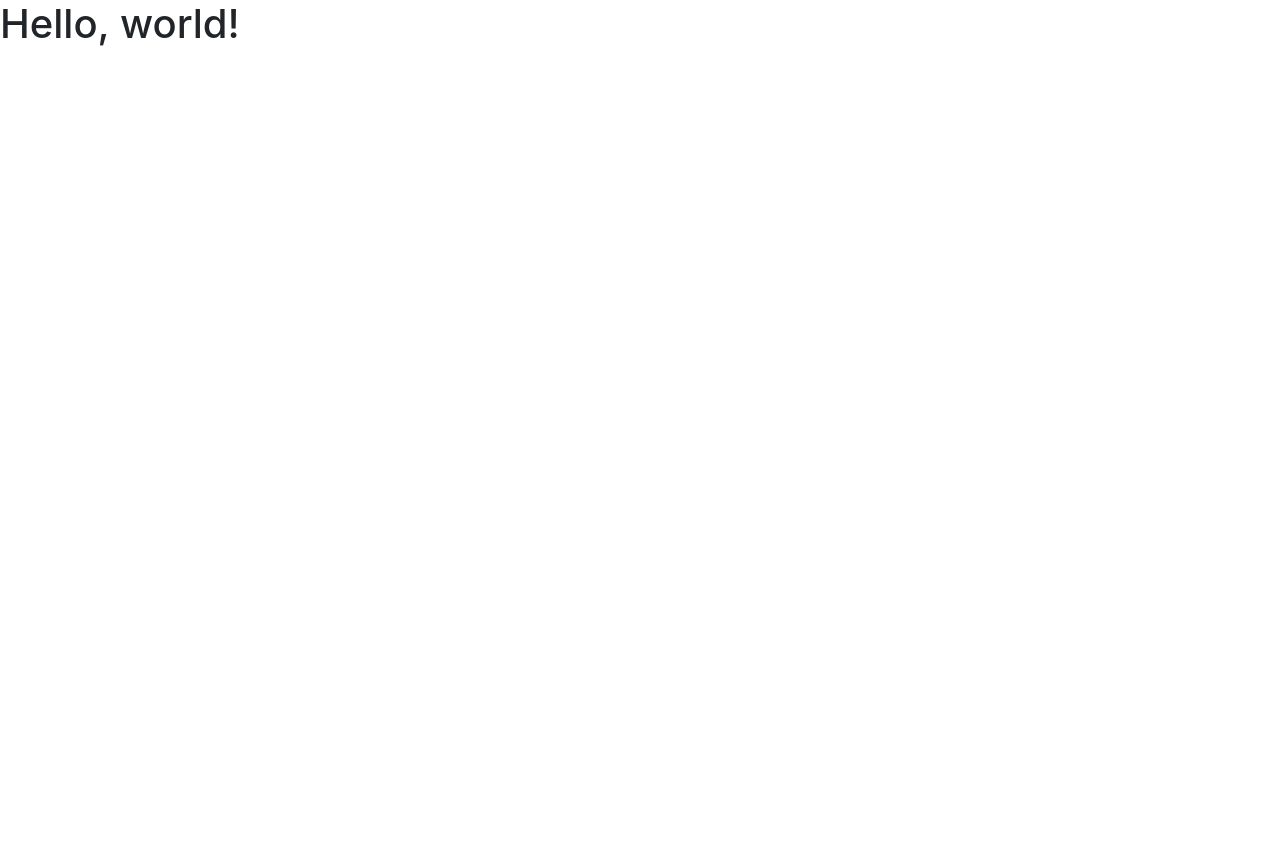
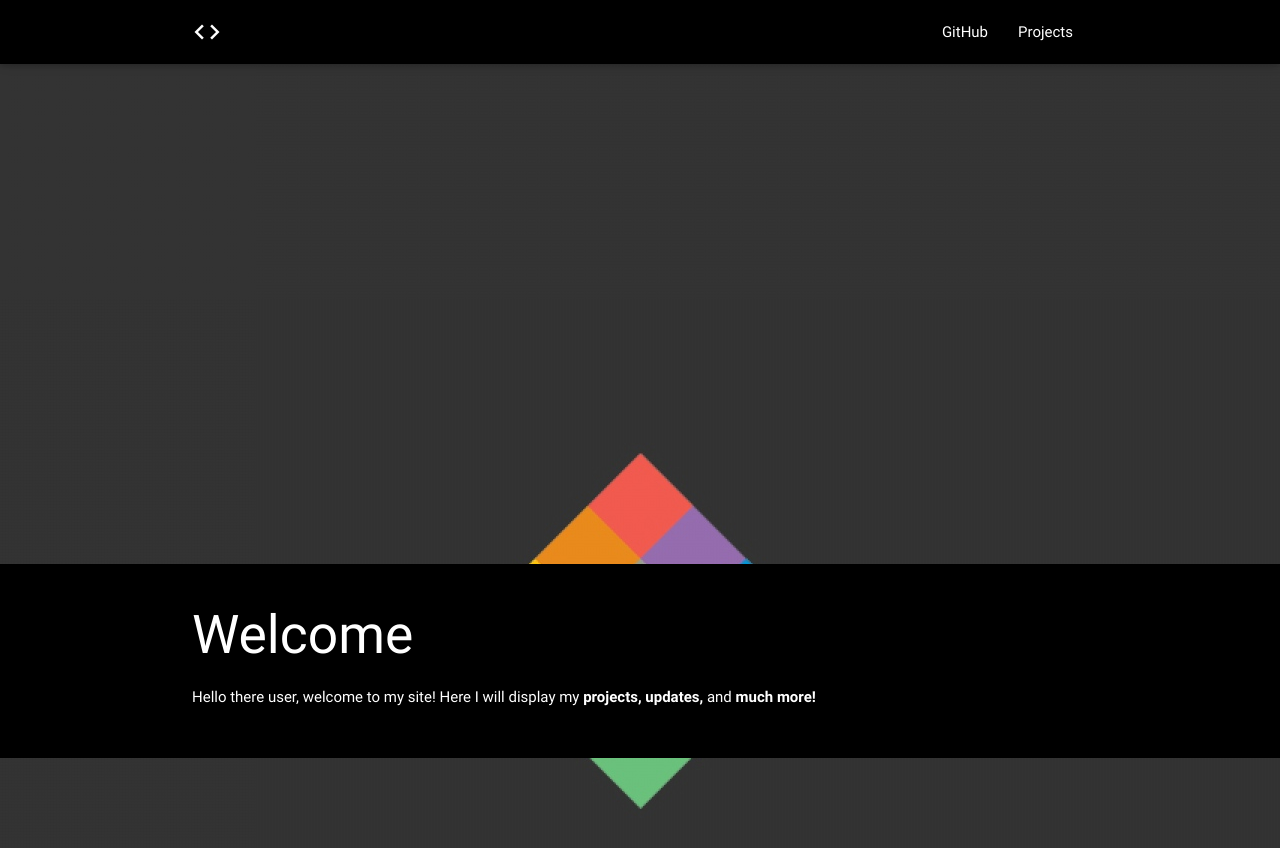
Before and after one commit to MasterSnipes/mastersnipes.github.io, a plain HTML site: page index.html in a window 1280 px wide. Before the commit the page ends 800 px from the top, so only its background shows below. Drawn offline with nearby package versions, Linux system fonts and the light colour scheme.

Commit message:
random updates index.html, img folder, controller.js

```diff
--- a/index.html
+++ b/index.html
@@ -1,28 +1,44 @@
 <!DOCTYPE html>
 <html lang="en">
   <head>
-    <meta charset="utf-8">
-    <meta http-equiv="X-UA-Compatible" content="IE=edge">
-    <meta name="viewport" content="width=device-width, initial-scale=1">
-    <!-- The above 3 meta tags *must* come first in the head; any other head content must come *after* these tags -->
-    <title>Jinay's Website</title>
+    <!--Import Google Icon Font-->
+    <link href="http://fonts.googleapis.com/icon?family=Material+Icons" rel="stylesheet">
+    <!--Import materialize.css-->
+    <link type="text/css" rel="stylesheet" href="css/materialize.min.css"  media="screen,projection"/>
 
-    <!-- Bootstrap -->
-    <link href="css/bootstrap.min.css" rel="stylesheet">
-
-    <!-- HTML5 shim and Respond.js for IE8 support of HTML5 elements and media queries -->
-    <!-- WARNING: Respond.js doesn't work if you view the page via file:// -->
-    <!--[if lt IE 9]>
-      <script src="https://oss.maxcdn.com/html5shiv/3.7.3/html5shiv.min.js"></script>
-      <script src="https://oss.maxcdn.com/respond/1.4.2/respond.min.js"></script>
-    <![endif]-->
+    <!--Let browser know website is optimized for mobile-->
+    <meta name="viewport" content="width=device-width, initial-scale=1.0"/>
+    <title>MasterSnipes</title>
   </head>
   <body>
-    <h1>Hello, world!</h1>
+    <nav class="black lighten-1">
+    <div class="container">
+    <div class="nav-wrapper">
+      <a href="#" class="brand-logo"><i class="large material-icons">code</i></a>
+      <ul id="nav-mobile" class=" right hide-on-med-and-down">
+        <li><a href="https://github.com/MasterSnipes">GitHub</a></li>
+        <li><a href="#projects">Projects</a></li>
+      </ul>
+    </div>
+    </div>
+    </nav>
+    <div class="parallax-container">
+        <div class="parallax"><img src="img/color-square.jpg"></div>
+    </div>
+    <div class="section black">
+        <div class="row container">
+            <h2 class="header white-text text-darken-3">Welcome</h2>
+            <p class="white-text text-darken-3 lighten-3">Hello there user, welcome to my site! Here I will display my <b class="">projects, updates, </b>and <b>much more!</b></p>
+        </div>
+    </div>
+  <div class="parallax-container">
+    <div class="parallax"><img src="img/color-square.jpg"></div>
+  </div>
 
     <!-- jQuery (necessary for Bootstrap's JavaScript plugins) -->
     <script src="https://ajax.googleapis.com/ajax/libs/jquery/1.12.4/jquery.min.js"></script>
     <!-- Include all compiled plugins (below), or include individual files as needed -->
-    <script src="js/bootstrap.min.js"></script>
+    <script src="js/materialize.js"></script>
+    <script src="js/controller.js"></script>
   </body>
 </html>
--- /dev/null
+++ b/js/controller.js
@@ -0,0 +1,3 @@
+ $(document).ready(function(){
+      $('.parallax').parallax();
+ });
```
Also changed, not shown: img/color-square.jpg (added), 1 other file.
